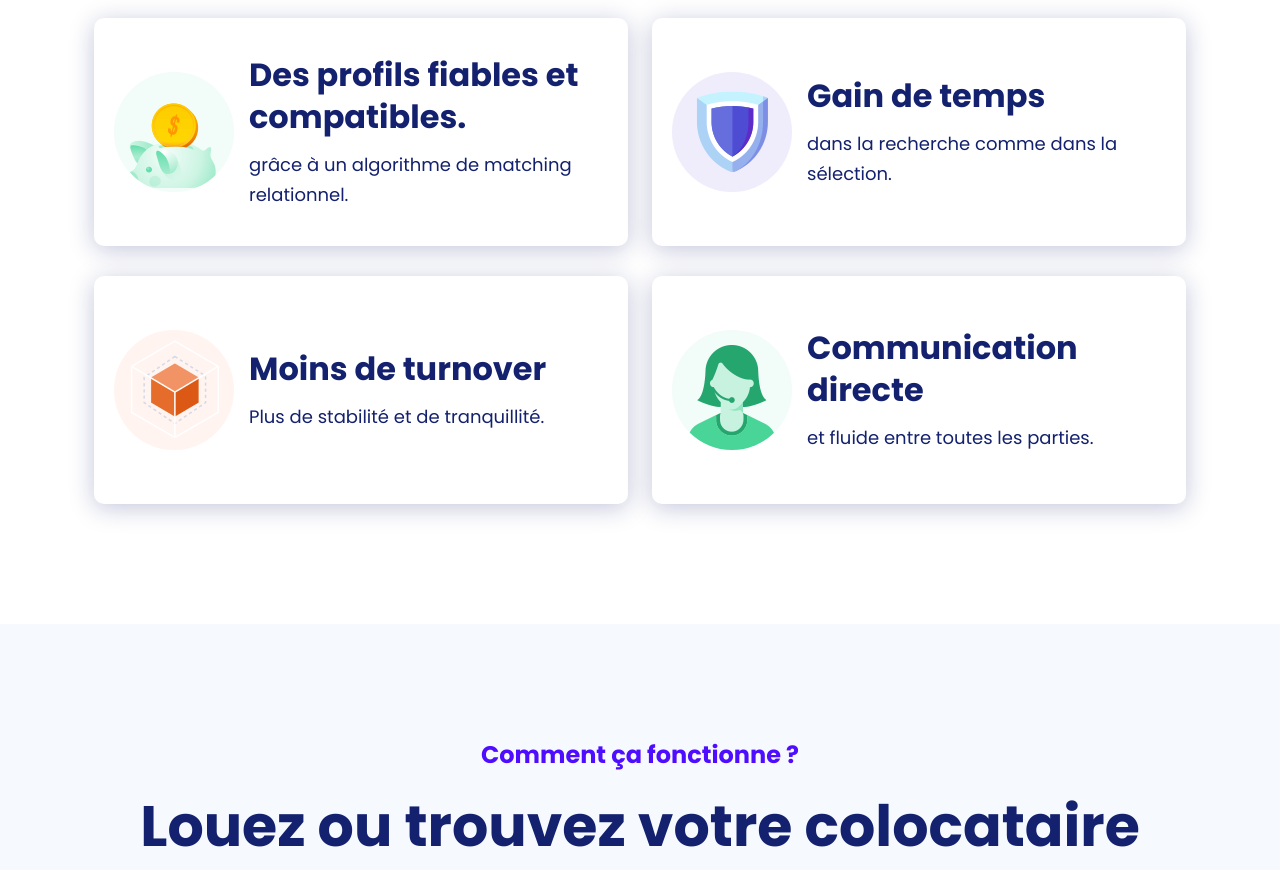
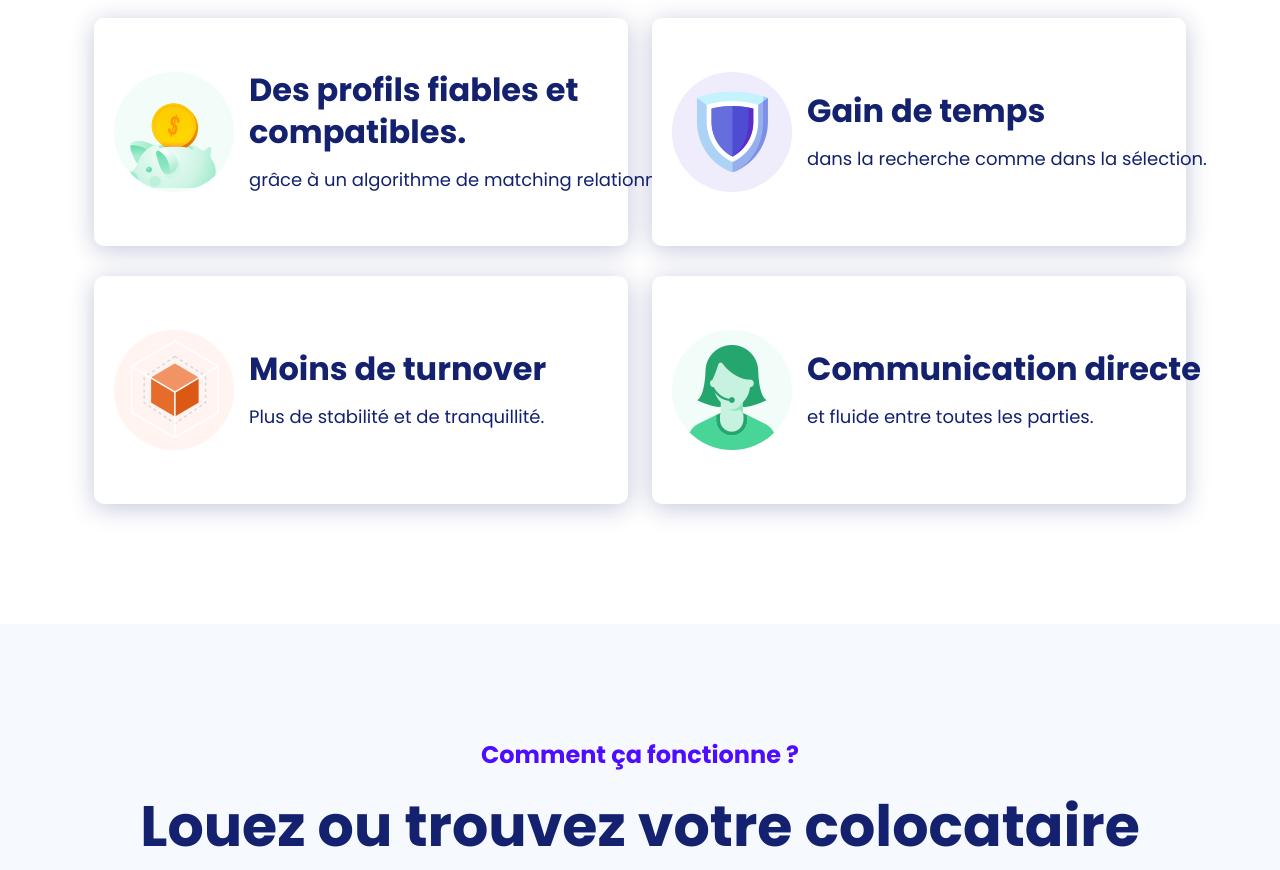
Before and after one commit to Magikmagnum/ekna, a Vue app: page /home in a window 1280 px wide. Shown: the part 2240-3110 px from the top of the page. Built offline with nearby package versions, Linux system fonts and the light colour scheme; no server answers.

Commit message:
Sur une ligne

```diff
--- a/src/components/Home3Component.vue
+++ b/src/components/Home3Component.vue
@@ -81,4 +81,8 @@ const items = [
     min-height: 228px;
 }
 
+.profit__single__item p{
+    min-width: 434px;
+}
+
 </style>
```
